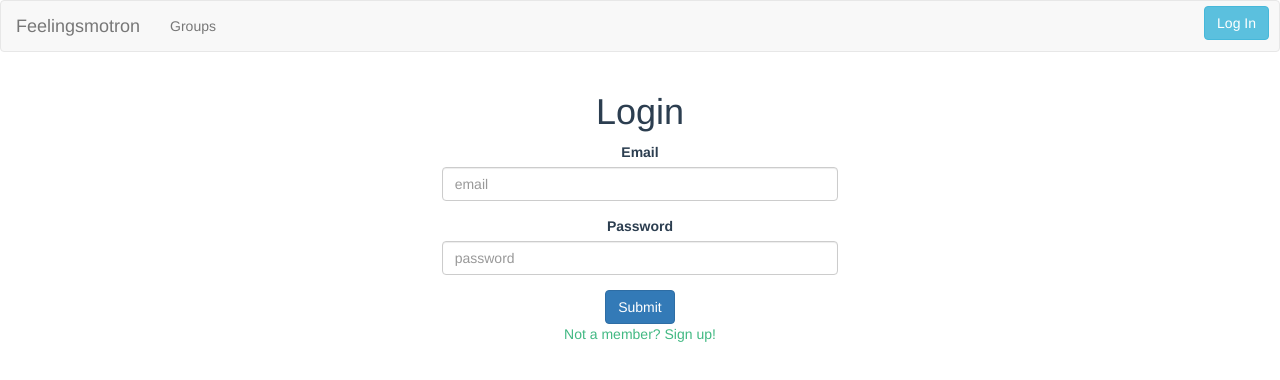
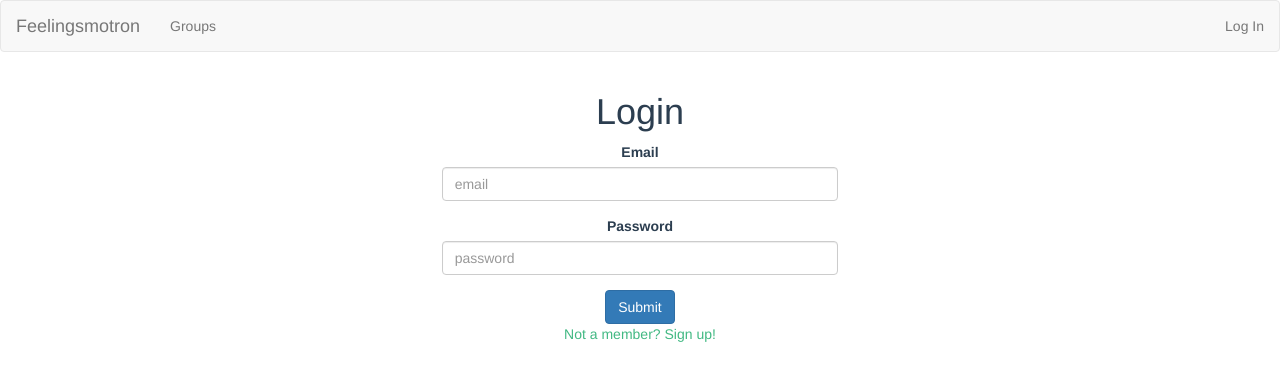
Before and after one commit to mbramson/feelingsmotron_vue, a Vue app: page /login in a window 1280 px wide. Shown: the top 380 px of the page. Built offline with nearby package versions, Linux system fonts and the light colour scheme.

Commit message:
Make navbar user login and logout better looking

```diff
--- a/src/components/AppNav.vue
+++ b/src/components/AppNav.vue
@@ -10,13 +10,13 @@
     </ul>
     <ul class="nav navbar-nav navbar-right">
       <li v-if="isLoggedIn">
-        <button class="btn btn-primary log" @click="handleProfile()">{{ user_name }}</button>
+        <router-link to="/profile" class="navbar-nav">{{ user_name }}</router-link>
       </li>
       <li v-if="isLoggedIn">
-        <button class="btn btn-danger log" @click="handleLogout()">Log out </button>
+        <a href="#" class="navbar-nav" @click="handleLogout()">Log out</a>
       </li>
       <li v-if="!isLoggedIn">
-        <button class="btn btn-info log" @click="handleLogin()">Log In</button>
+        <router-link to="/login" class="navbar-nav">Log In</router-link>
       </li>
     </ul>
   </nav>
```
